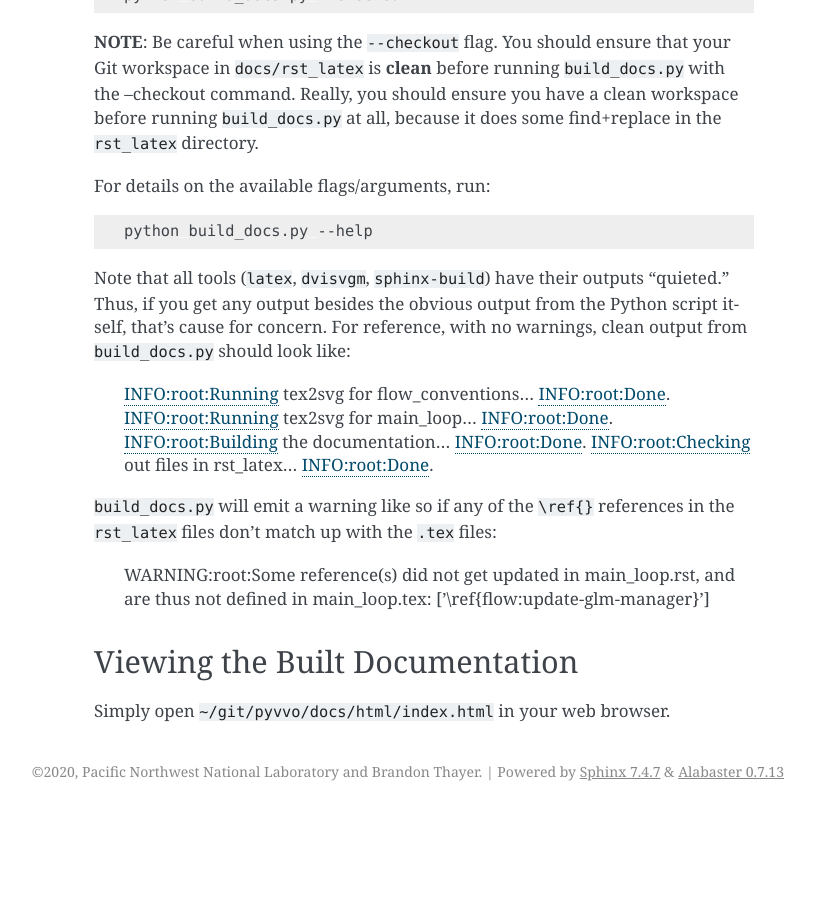
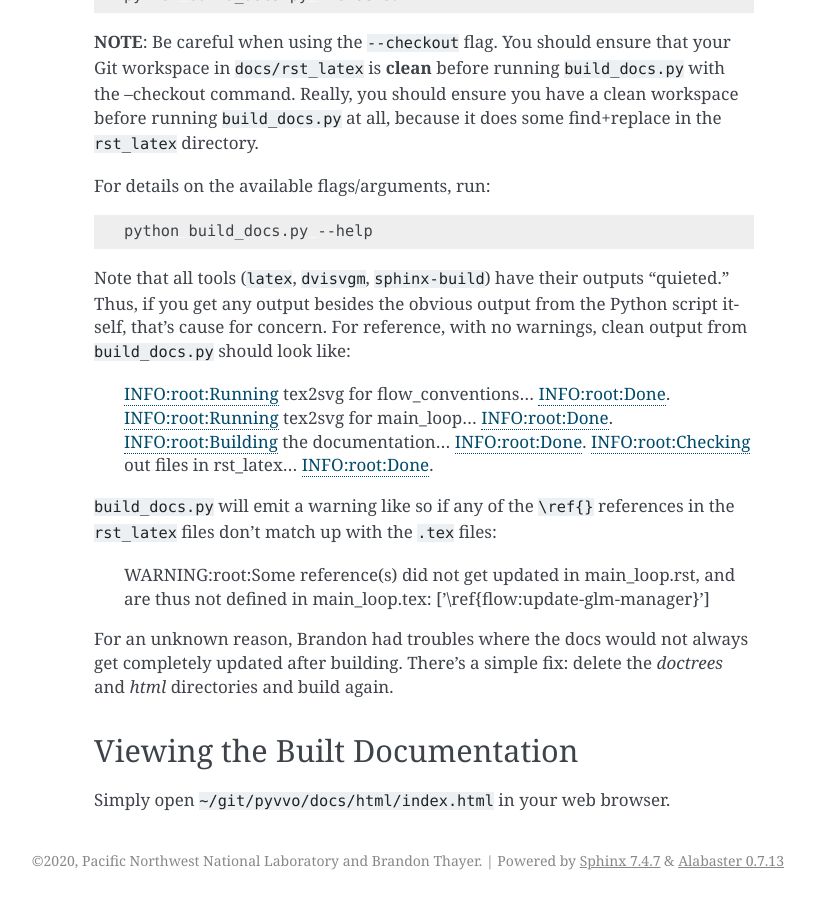
Before and after one commit to GRIDAPPSD/pyvvo, a Sphinx documentation site: the page built from docs/build_docs.rst, in a window 1280 px wide and 900 px high, scrolled down 1242 px. Shown: the whole window, without its empty margins (326-1141 px from the left). Built offline with Sphinx 7.4.7, drawn with Linux system fonts in a browser that asks for light colours; before the commit the page ends 2053 px from its top, so only the background shows below that.

Commit message:
Noting occasional failure to update.

```diff
--- a/docs/build_docs.rst
+++ b/docs/build_docs.rst
@@ -97,6 +97,10 @@ files:
 
     WARNING:root:Some reference(s) did not get updated in main_loop.rst, and are thus not defined in main_loop.tex: ['\\ref{flow:update-glm-manager}']
 
+For an unknown reason, Brandon had troubles where the docs would not
+always get completely updated after building. There's a simple fix:
+delete the `doctrees` and `html` directories and build again.
+
 Viewing the Built Documentation
 -------------------------------
 
```
